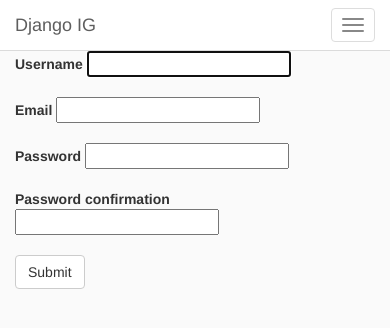
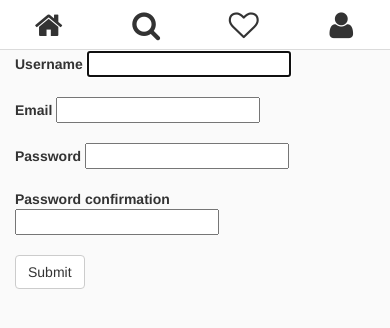
Before and after one commit to joseph9038/django_instagram, a Django app: page /signup/ in a window 390 px wide. Shown: the top 328 px of the page. Run offline with Django 3.2, Linux system fonts and the light colour scheme; some libraries are stand-ins or nearby versions.

Commit message:
mobile nav

```diff
--- a/feeds/templates/feeds/nav.html
+++ b/feeds/templates/feeds/nav.html
@@ -1,5 +1,5 @@
 <div class="navbar navbar-default navbar-fixed-top">
-      <div class="container">
+      <div class="container desktop">
           <div class="navbar-header">
               <a href="/" class="navbar-brand">Django IG</a>
               <button type="button" data-toggle="collapse" data-target="#navbar-main" class="navbar-toggle">
@@ -21,4 +21,32 @@
               </ul>
           </div>
       </div>
+      <div class="mobile">
+        <a href="{% url 'index' %}">
+          <div class="col-xs-3">
+            <i class="fa fa-home" aria-hidden="true"></i>
+          </div>
+        </a>
+        <a>
+          <div class="col-xs-3">
+            <i class="fa fa-search" aria-hidden="true"></i>
+          </div>
+        </a>
+        <a>
+          <div class="col-xs-3">
+            <i class="fa fa-heart-o" aria-hidden="true"></i>
+          </div>
+        </a>
+        <a href="{% url 'profile' request.user.username %}">
+          <div class="col-xs-3">
+            <i class="fa fa-user" aria-hidden="true"></i>
+          </div>
+        </a>
+      </div>
 </div>
+{% comment %}
+<i class="fa fa-home" aria-hidden="true"></i> /f015
+<i class="fa fa-search" aria-hidden="true"></i> /f002
+<i class="fa fa-heart-o" aria-hidden="true"></i> /f08a
+<i class="fa fa-user" aria-hidden="true"></i> /f007
+{% endcomment %}
--- a/static/css/partials/_nav.scss
+++ b/static/css/partials/_nav.scss
@@ -1,4 +1,27 @@
 .navbar {
   background-color: #fff;
   border-bottom-color: #dbdbdb;
+
+  .mobile {
+    display: none;
+    a, a:hover, a:focus {
+      color: #333;
+    }
+    .col-xs-3 {
+      text-align: center;
+      .fa {
+        font-size: 30px;
+        margin-top: 10px;
+      }
+    }
+  }
+
+  @media screen and (max-width: $mobile) {
+    .desktop {
+      display: none;
+    }
+    .mobile {
+      display: block;
+    }
+  }
 }
--- a/static/css/style.css
+++ b/static/css/style.css
@@ -103,6 +103,20 @@ a:hover {
 .navbar {
   background-color: #fff;
   border-bottom-color: #dbdbdb; }
+  .navbar .mobile {
+    display: none; }
+    .navbar .mobile a, .navbar .mobile a:hover, .navbar .mobile a:focus {
+      color: #333; }
+    .navbar .mobile .col-xs-3 {
+      text-align: center; }
+      .navbar .mobile .col-xs-3 .fa {
+        font-size: 30px;
+        margin-top: 10px; }
+  @media screen and (max-width: 724px) {
+    .navbar .desktop {
+      display: none; }
+    .navbar .mobile {
+      display: block; } }
 
 .cards-listing {
   max-width: 600px;
--- a/static/js/index.js
+++ b/static/js/index.js
@@ -61,6 +61,10 @@ function like_update_view(data) {
 $('.submit-like').on('click', function() {
   create_like.call(this, like_update_view, error_cb);
 });
+
+$('.card__main-image').on('dblclick', function() {
+  console.log('dblclick');
+})
 
 
 
```
Also changed, not shown: 1 other file.
